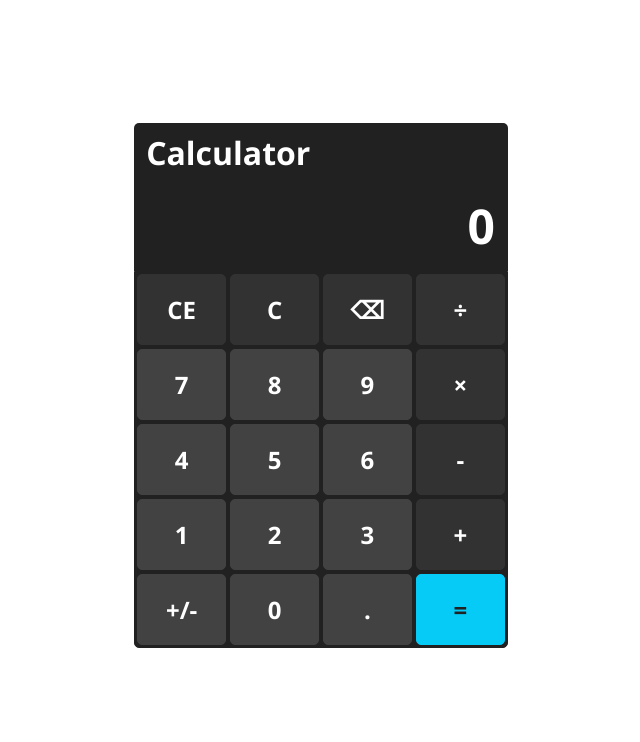
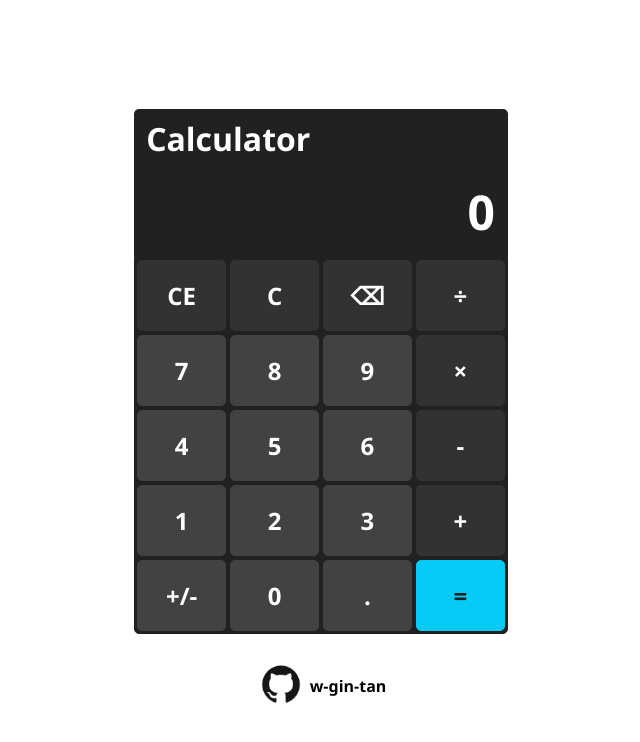
Before and after one commit to w-gin-tan/NightModeCalculator, a plain HTML site: page index.html in a window 1280 px wide. Shown: the whole page, without its empty margins (319-959 px from the left). Drawn offline with Linux system fonts and the light colour scheme.

Commit message:
feat: Add footer for fancy github profile link

```diff
--- a/index.html
+++ b/index.html
@@ -47,5 +47,11 @@
             </div>
         </div>
     </div>
+    <div class="footer">
+        <a href="https://github.com/w-gin-tan">
+            <img src="github-logo.png" alt="Github logo" height="50px" width="50px">
+        </a>
+        <div id="title">w-gin-tan</div>
+    </div>
 </body>
 </html>
--- a/style.css
+++ b/style.css
@@ -7,12 +7,13 @@ body {
     min-height: 100%;
     margin: 0;
     display: flex;
+    flex-direction: column;
     justify-content: center;
     align-items: center;
 }
 
 .calculator {
-    padding-bottom: 50px;
+    padding-bottom: 25px;
 }
 
 .heading {
@@ -102,3 +103,14 @@ body {
     cursor: pointer;
     user-select: none;
 }
+
+.footer {
+    display: flex;
+    align-items: center;
+    gap: 0.5vh;
+}
+
+.footer #title {
+    font-family: 'Segoe UI';
+    font-weight: 600;
+}
```
Also changed, not shown: github-logo.png (added).
